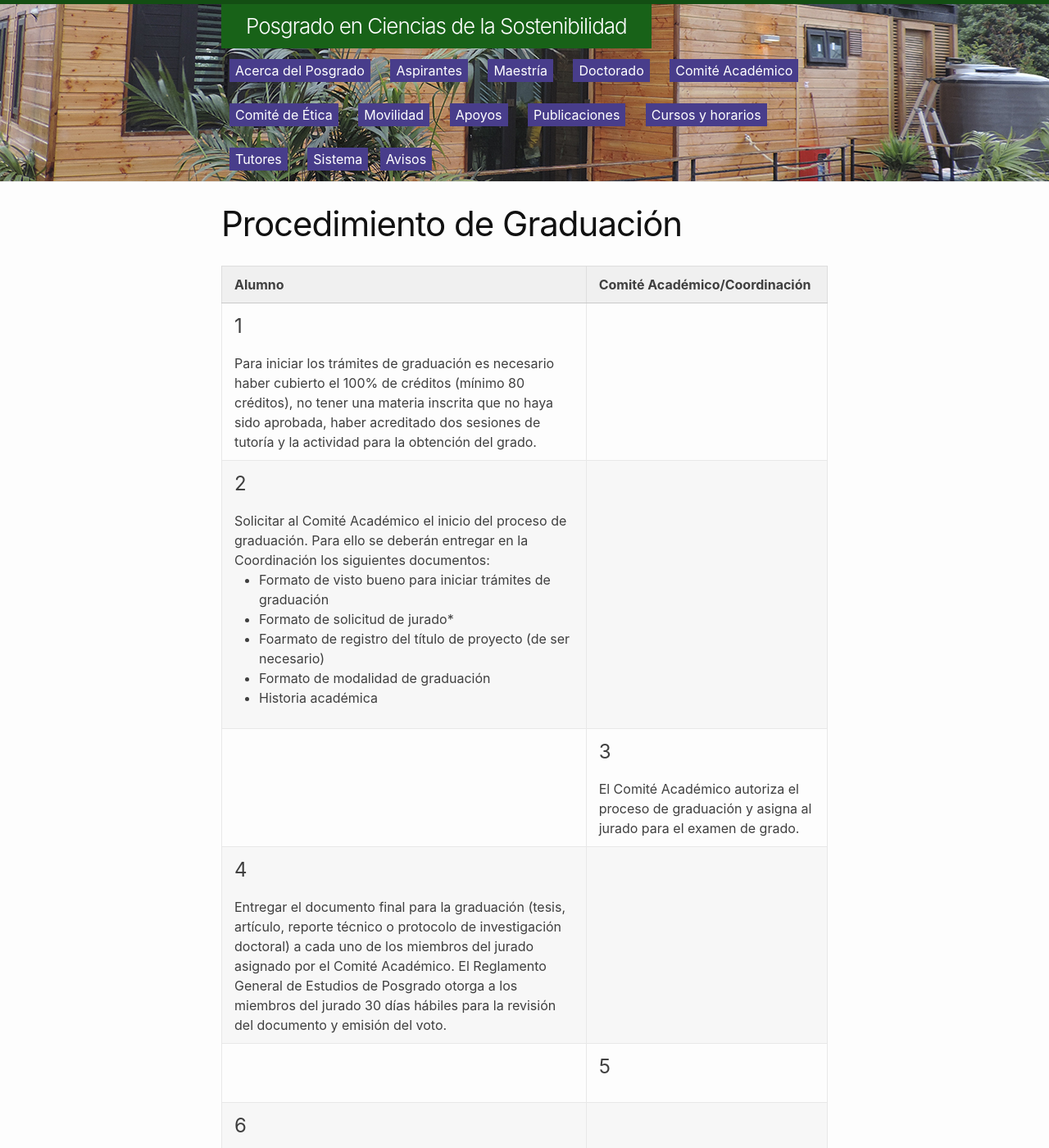
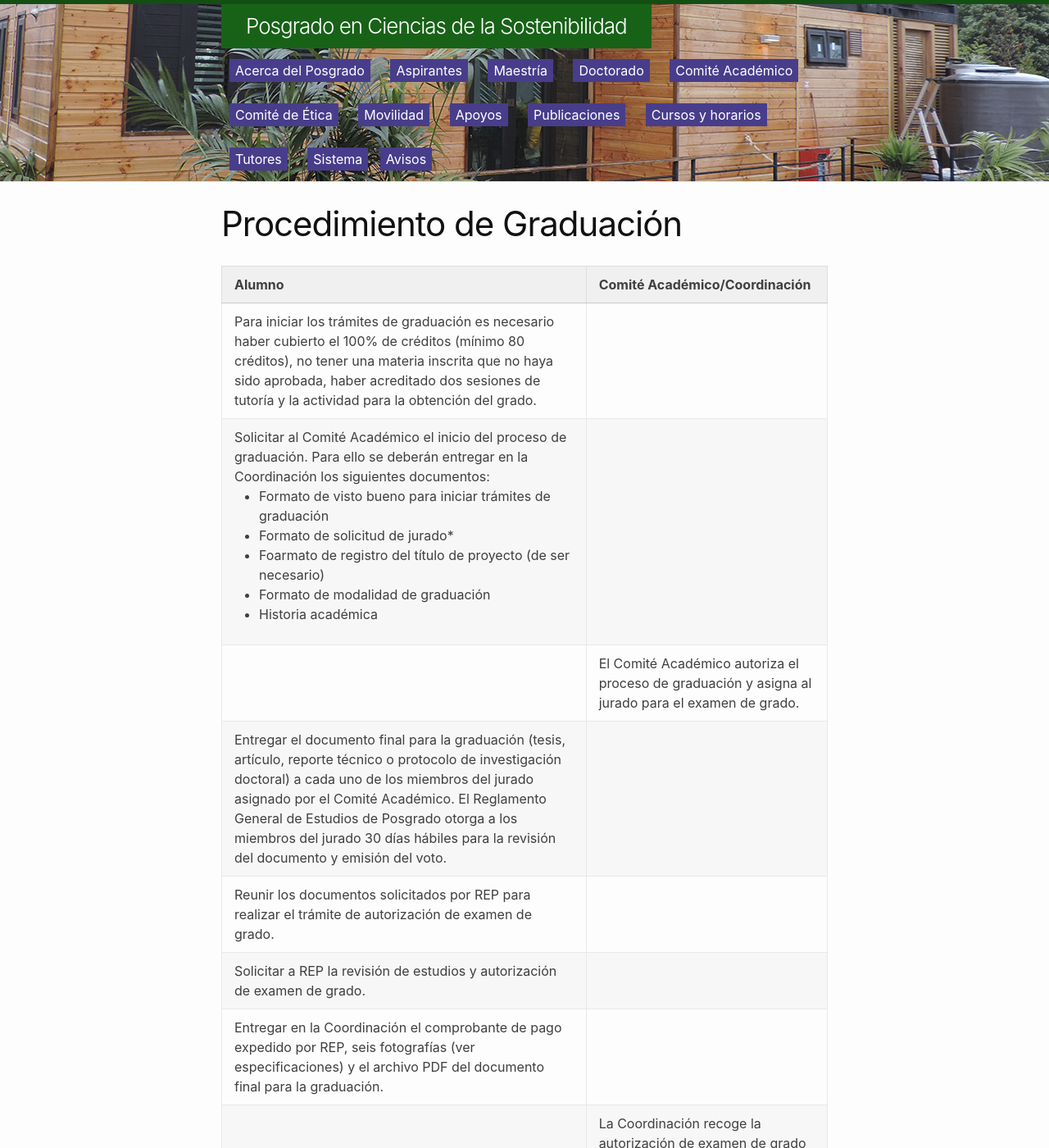
Before and after one commit to pcs-unam/pcs-unam.github.io, a Jekyll site: the page built from maestria/graduacion.md, in a window 1280 px wide and 1400 px high. Shown: the whole window at 82% size. Built offline with Jekyll 4.4.1, drawn with Linux system fonts in a browser that asks for light colours.

Commit message:
Se quitaron números

```diff
--- a/maestria/graduacion.md
+++ b/maestria/graduacion.md
@@ -20,7 +20,6 @@ Comité Académico/Coordinación
 <tbody>
 <tr>
 <td>
-<h1>1</h1>
 Para iniciar los trámites de graduación es necesario haber
 cubierto el 100% de créditos (mínimo 80 créditos), no tener una
 materia inscrita que no haya sido aprobada, haber acreditado dos
@@ -31,7 +30,6 @@ sesiones de tutoría y la actividad para la obtención del grado.  </td>
 </tr>
 <tr>
 <td>
-<h1>2</h1>
 Solicitar al Comité Académico el inicio del proceso de
 graduación. Para ello se deberán entregar en la Coordinación los
 siguientes documentos:
@@ -52,14 +50,12 @@ siguientes documentos:
 &nbsp;
 </td>
 <td>
-<h1>3</h1>
 El Comité Académico autoriza el proceso de graduación y asigna al
 jurado para el examen de grado.
 </td>
 </tr>
 <tr>
 <td>
-<h1>4</h1>
 Entregar el documento final para la graduación (tesis, artículo,
 reporte técnico o protocolo de investigación doctoral) a cada uno de
 los miembros del jurado asignado por el Comité Académico. El
@@ -73,15 +69,6 @@ voto.
 </tr>
 <tr>
 <td>
-&nbsp;
-</td>
-<td>
-<h1>5</h1>
-</td>
-</tr>
-<tr>
-<td>
-<h1>6</h1>
 Reunir los documentos solicitados por REP para realizar el trámite de
 autorización de examen de grado.
 </td>
```
Also changed, not shown: other parts of maestria/graduacion.md (+0 -7 lines).
